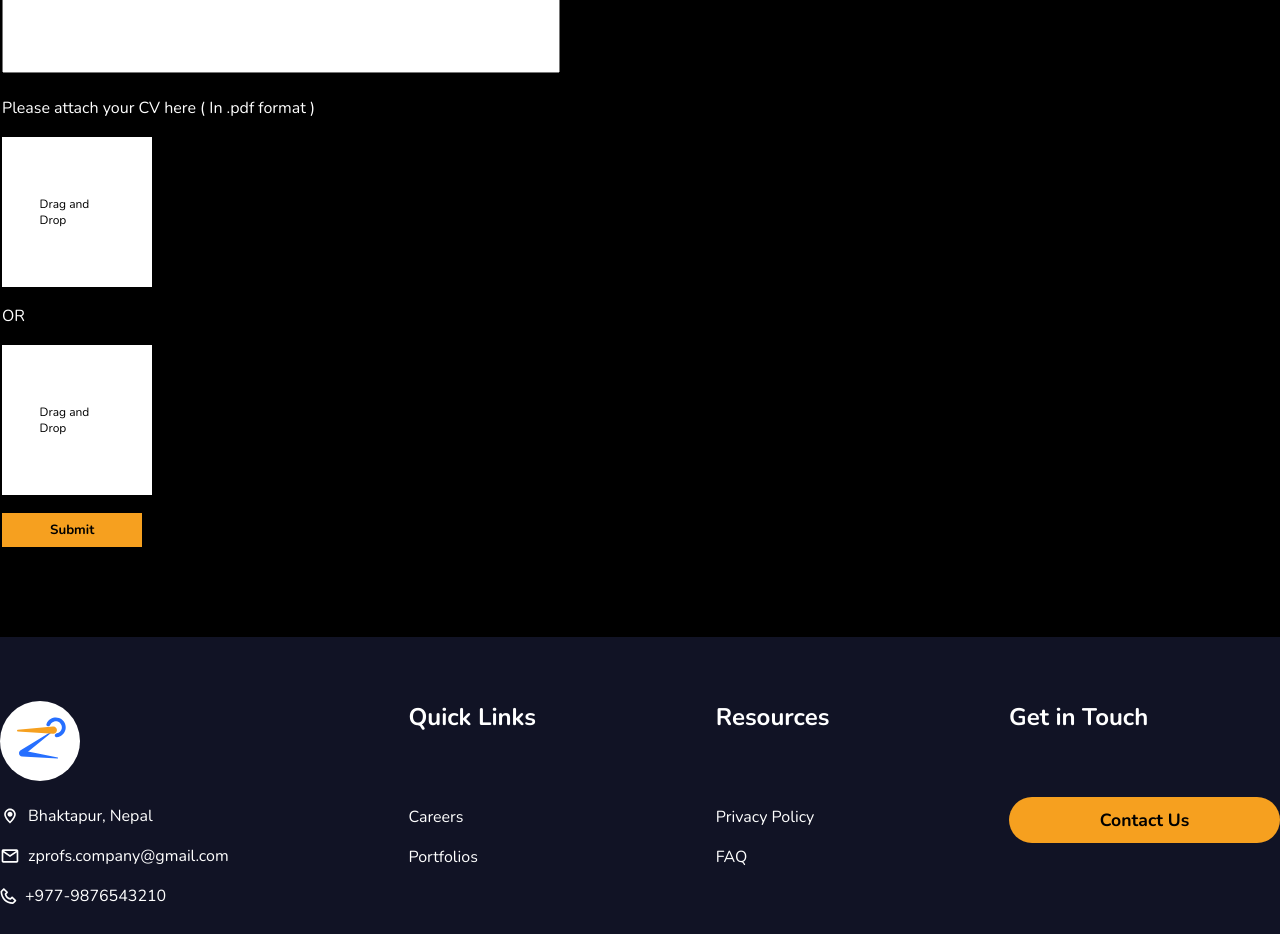
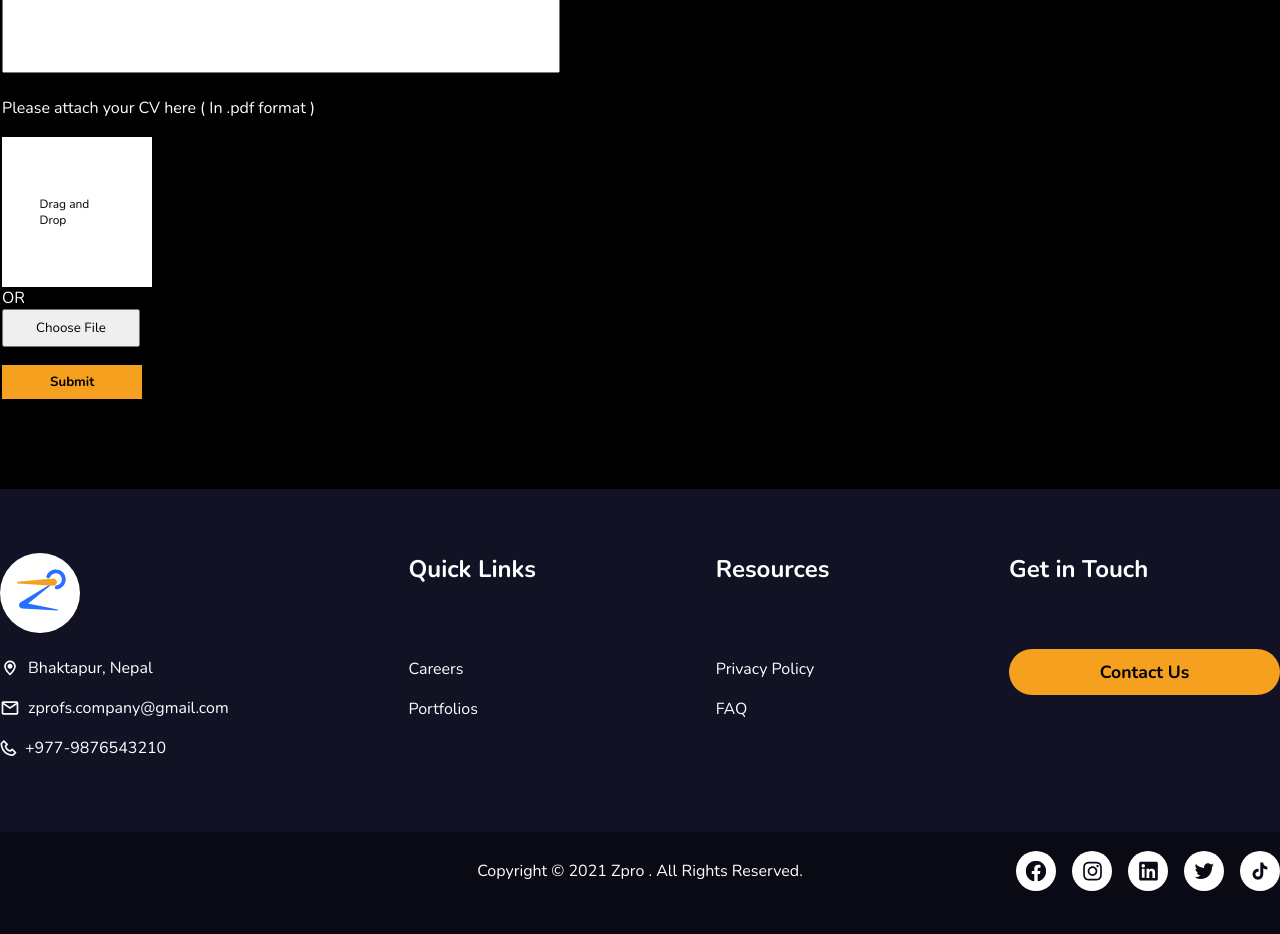
Before and after one commit to Gp-Adhikari/site, a React (Create React App) app: page /applynow in a window 1280 px wide. Shown: the part 1280-2214 px from the top of the page. After the commit the page ends 2190 px from the top, so only its background shows below. Built offline with nearby package versions, Linux system fonts and the light colour scheme.

Commit message:
choose file completed

```diff
--- a/src/components/ApplyNow.component.js
+++ b/src/components/ApplyNow.component.js
@@ -94,20 +94,6 @@ const ApplyNow = () => {
                   </tr>
                   <tr>
                     <td>
-                      <p>OR</p>
-                    </td>
-                  </tr>
-                  <tr>
-                    <td>
-                      <CustomFileDrag
-                        handleChange={(e) => setPdf(e.target.value)}
-                        getData={getPdf}
-                        data={pdf}
-                      />
-                    </td>
-                  </tr>
-                  <tr>
-                    <td>
                       <button>Submit</button>
                     </td>
                   </tr>
--- a/src/components/CustomFileDrag.component.js
+++ b/src/components/CustomFileDrag.component.js
@@ -36,13 +36,38 @@ const CustomFileDrag = ({ getData, data }) => {
     ) : null;
 
   return (
-    <div className="file-drag">
-      <div className="drop-area" {...getRootProps()}>
-        <input {...getInputProps()} />
-        <p>Drag and Drop</p>
-        <div className="img">{images}</div>
+    <>
+      <div className="file-drag">
+        <div className="drop-area" {...getRootProps()}>
+          <input {...getInputProps()} />
+          <div className="img">{images}</div>
+          <p>Drag and Drop</p>
+        </div>
       </div>
-    </div>
+
+      <p>OR</p>
+
+      <input
+        type="file"
+        id="selectedFile"
+        style={{ display: "none" }}
+        accept="image/*"
+        onChange={(e) => {
+          // getData(e.target.files[0]);
+          setFiles([
+            Object.assign(e.target.files[0], {
+              preview: URL.createObjectURL(e.target.files[0]),
+            }),
+          ]);
+        }}
+      />
+
+      <input
+        type="button"
+        value="Choose File"
+        onClick={() => document.getElementById("selectedFile").click()}
+      />
+    </>
   );
 };
 
```
